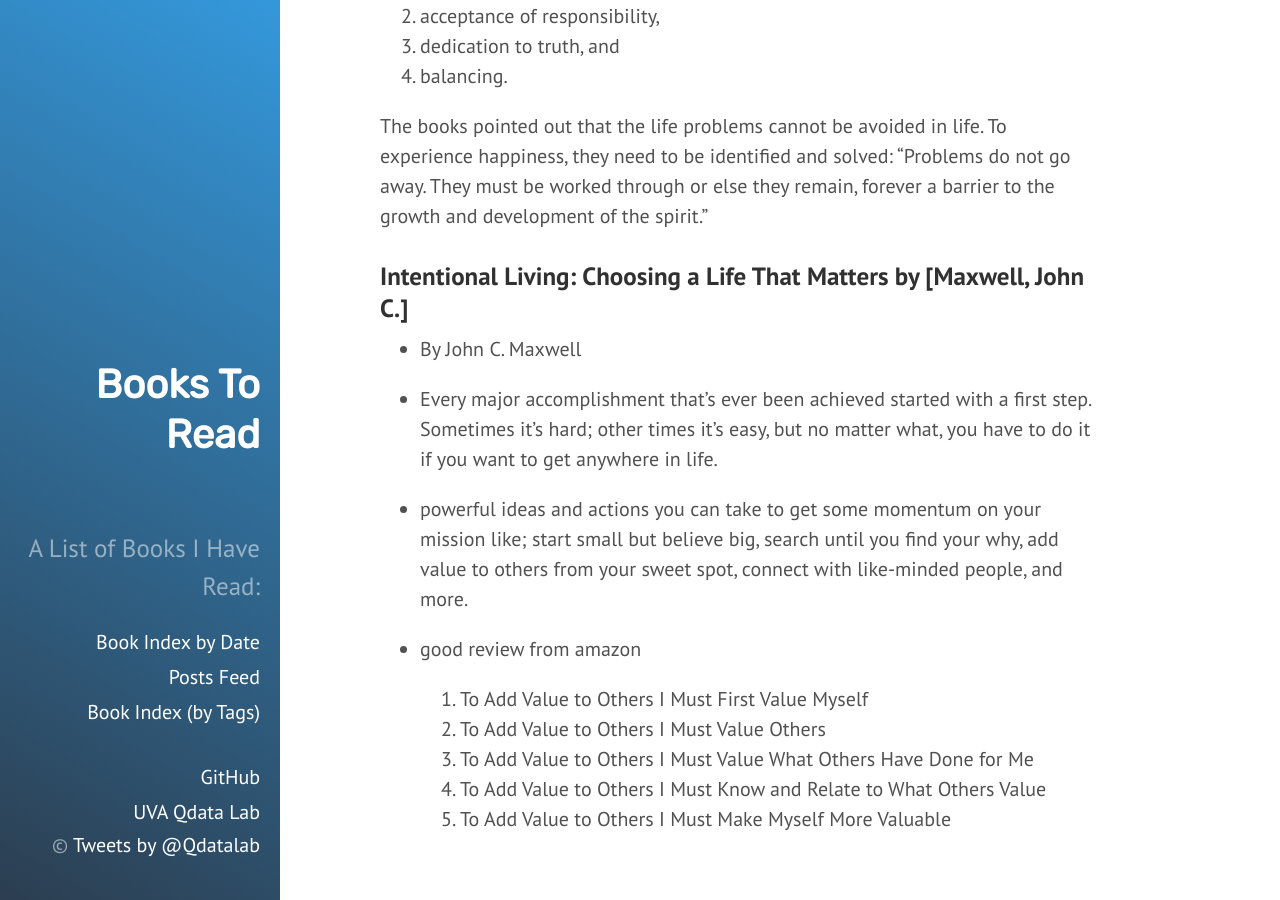
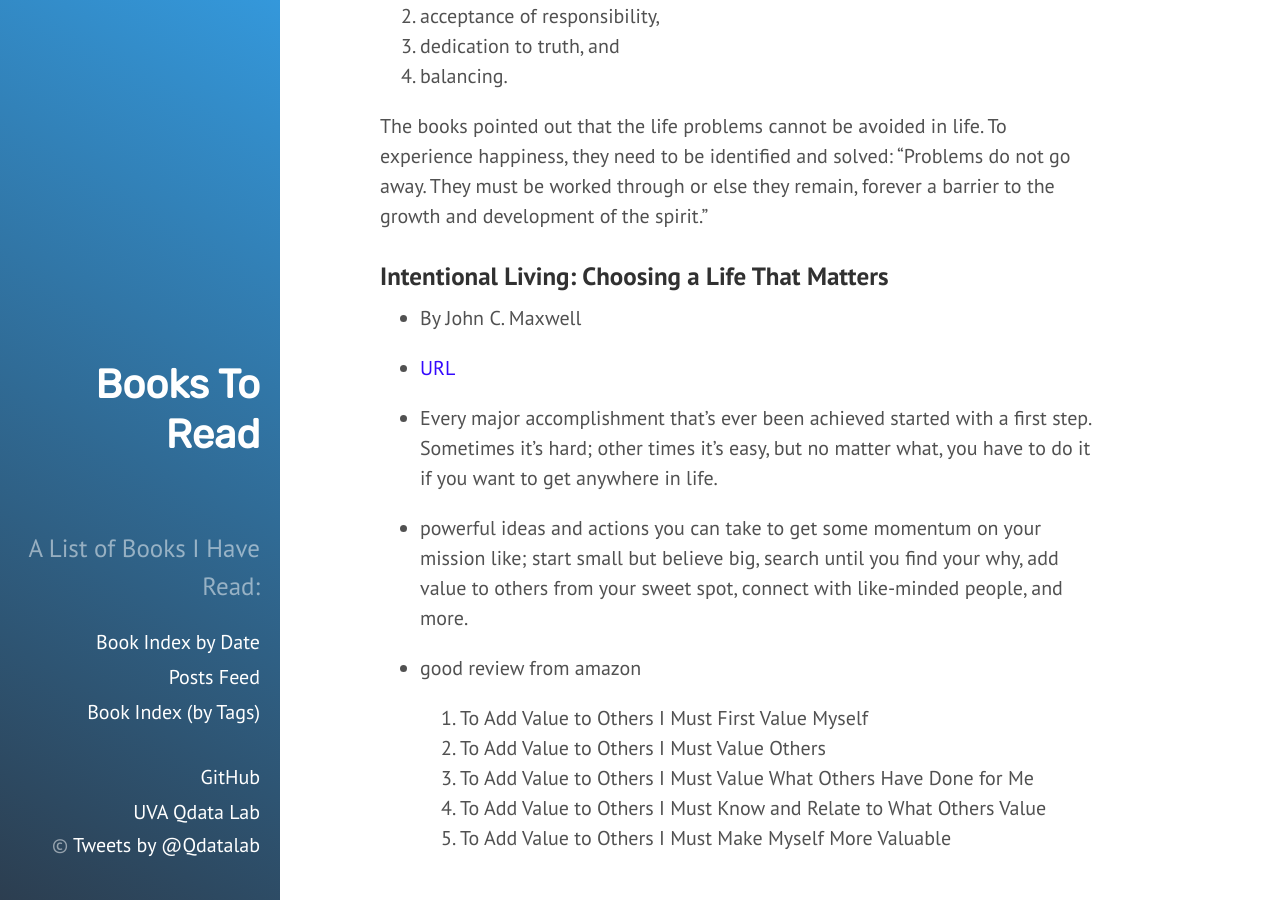
Before and after one commit to qiyanjun/books2read, a Jekyll site: the page built from _posts/2015-05-10-OtherBooks.md, in a window 1280 px wide and 900 px high, scrolled down 1825 px. Built offline with Jekyll 4.4.1, drawn with Linux system fonts in a browser that asks for light colours.

Commit message:
Update 2015-05-10-OtherBooks.md

```diff
--- a/_posts/2015-05-10-OtherBooks.md
+++ b/_posts/2015-05-10-OtherBooks.md
@@ -53,8 +53,11 @@
 
 
 
-### Intentional Living: Choosing a Life That Matters by [Maxwell, John C.]
+### Intentional Living: Choosing a Life That Matters
+
 - By John C. Maxwell
+
+- [URL](https://www.amazon.com/dp/B00T3E787W/ref=dp-kindle-redirect?_encoding=UTF8&btkr=1)
 
 - Every major accomplishment that's ever been achieved started with a first step. Sometimes it's hard; other times it's easy, but no matter what, you have to do it if you want to get anywhere in life.
 
```
